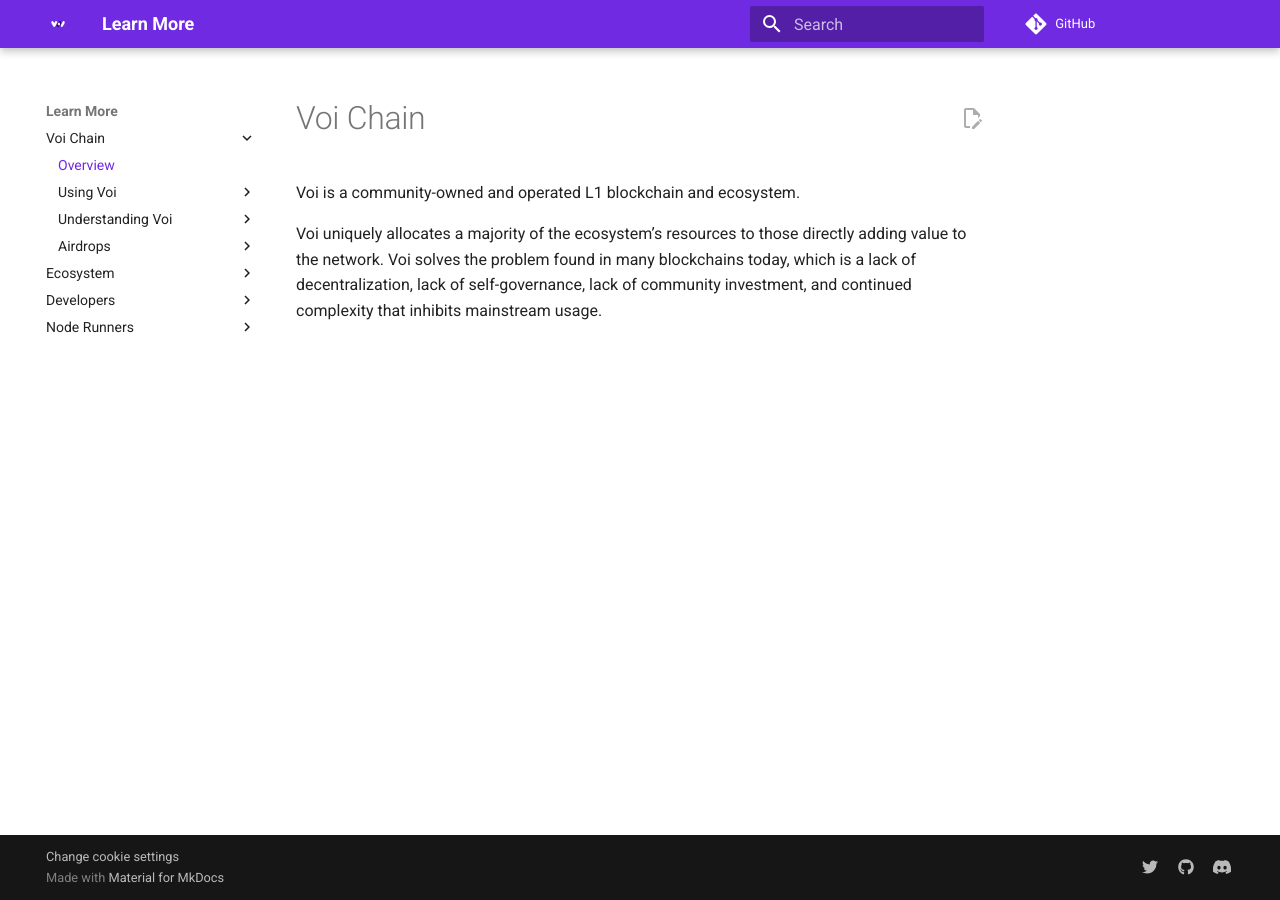
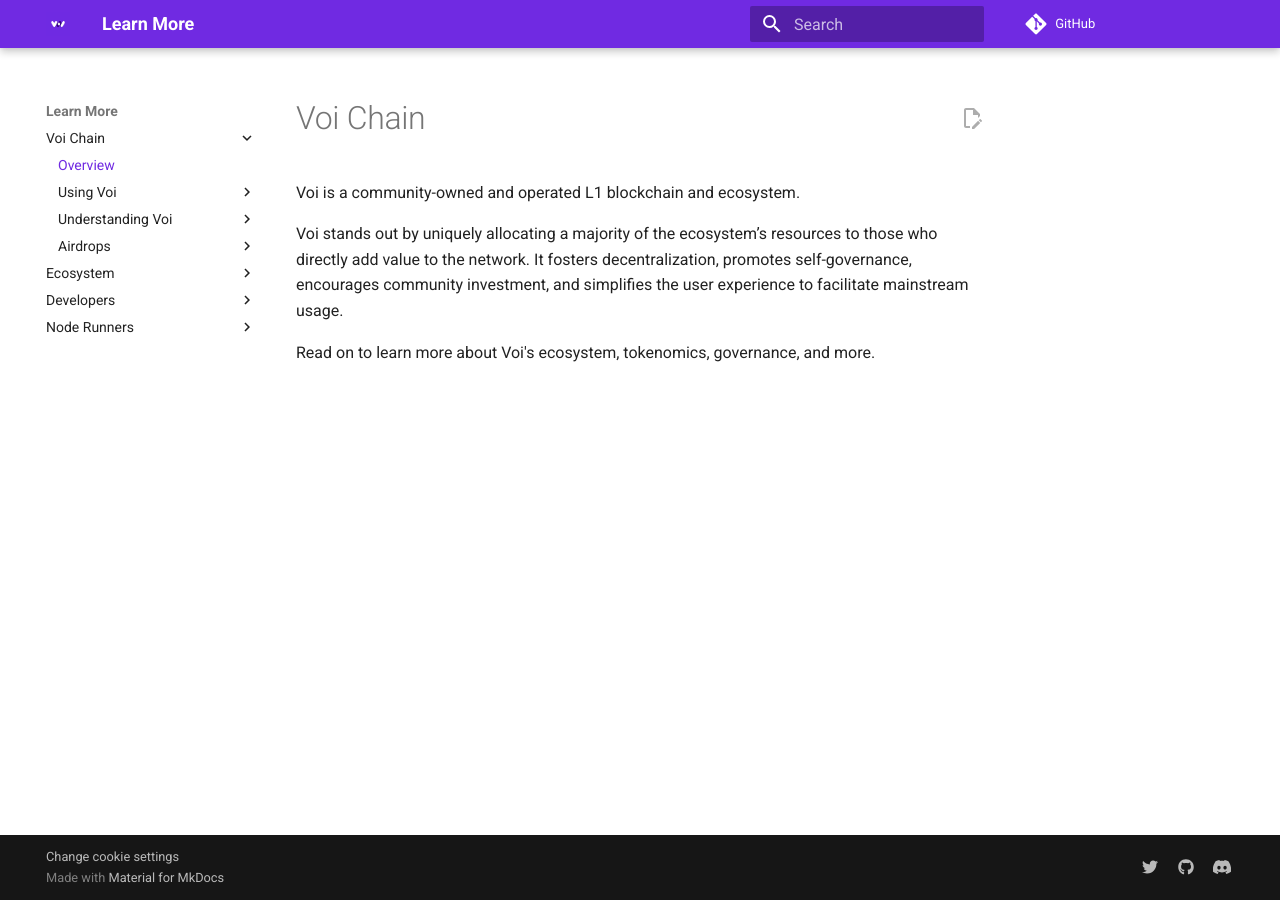
Before and after one commit to VoiNetwork/learn-more, an MkDocs documentation site: the page built from docs/index.md, in a window 1280 px wide. Built offline with MkDocs 1.6.1 and Material for MkDocs 9.7.7, drawn with Linux system fonts in a browser that asks for light colours; plug-ins that fetch from the network failed and are left out; comment, search, counter and statistics services are not loaded.

Commit message:
Typographical corrections/improvements

```diff
--- a/docs/index.md
+++ b/docs/index.md
@@ -2,7 +2,9 @@
 
 Voi is a community-owned and operated L1 blockchain and ecosystem.
 
-Voi uniquely allocates a majority of the ecosystem’s resources to those directly adding value to the network.
-Voi solves the problem found in many blockchains today,
-which is a lack of decentralization, lack of self-governance,
-lack of community investment, and continued complexity that inhibits mainstream usage.
+Voi stands out by uniquely allocating a majority of the ecosystem’s resources
+to those who directly add value to the network.
+It fosters decentralization, promotes self-governance, encourages community investment,
+and simplifies the user experience to facilitate mainstream usage.
+
+Read on to learn more about Voi's ecosystem, tokenomics, governance, and more.
```
Also changed, not shown: docs/node-runners/become-a-relay-runner.md (+1 -1 lines).
